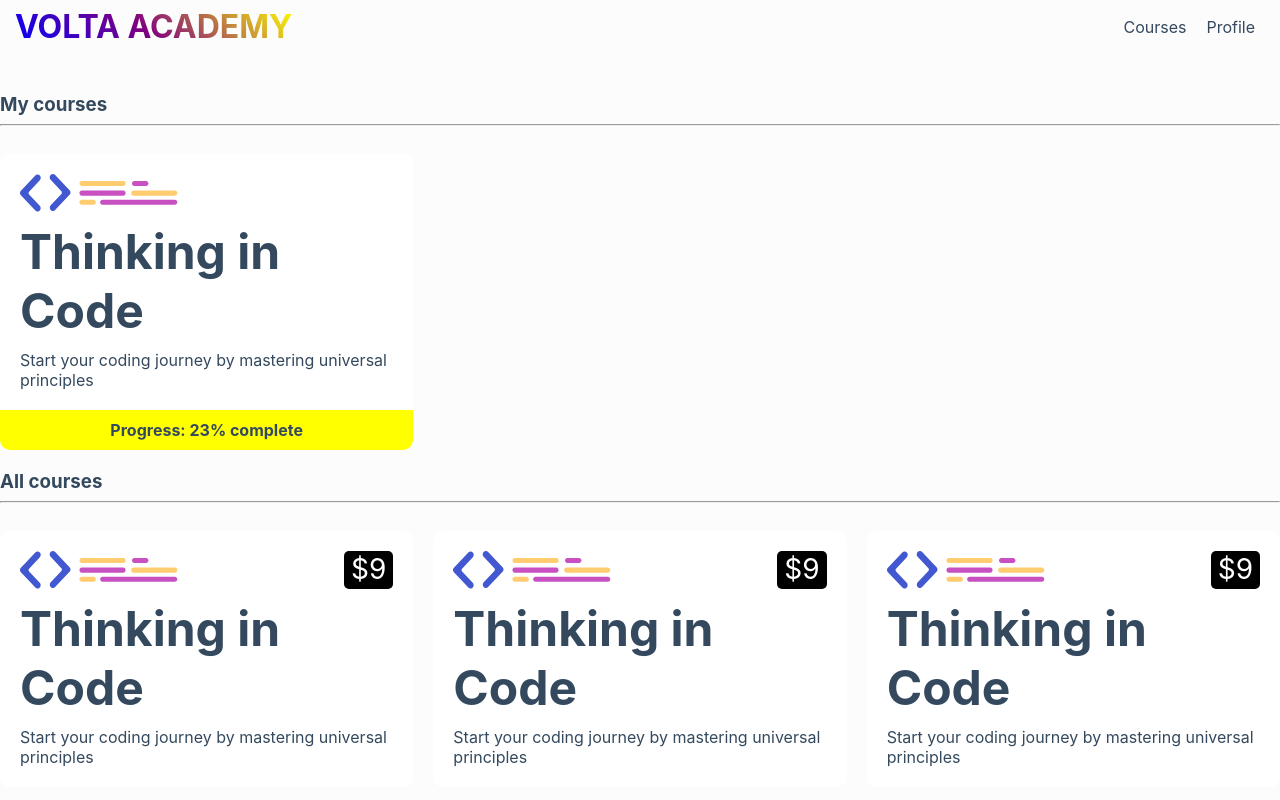
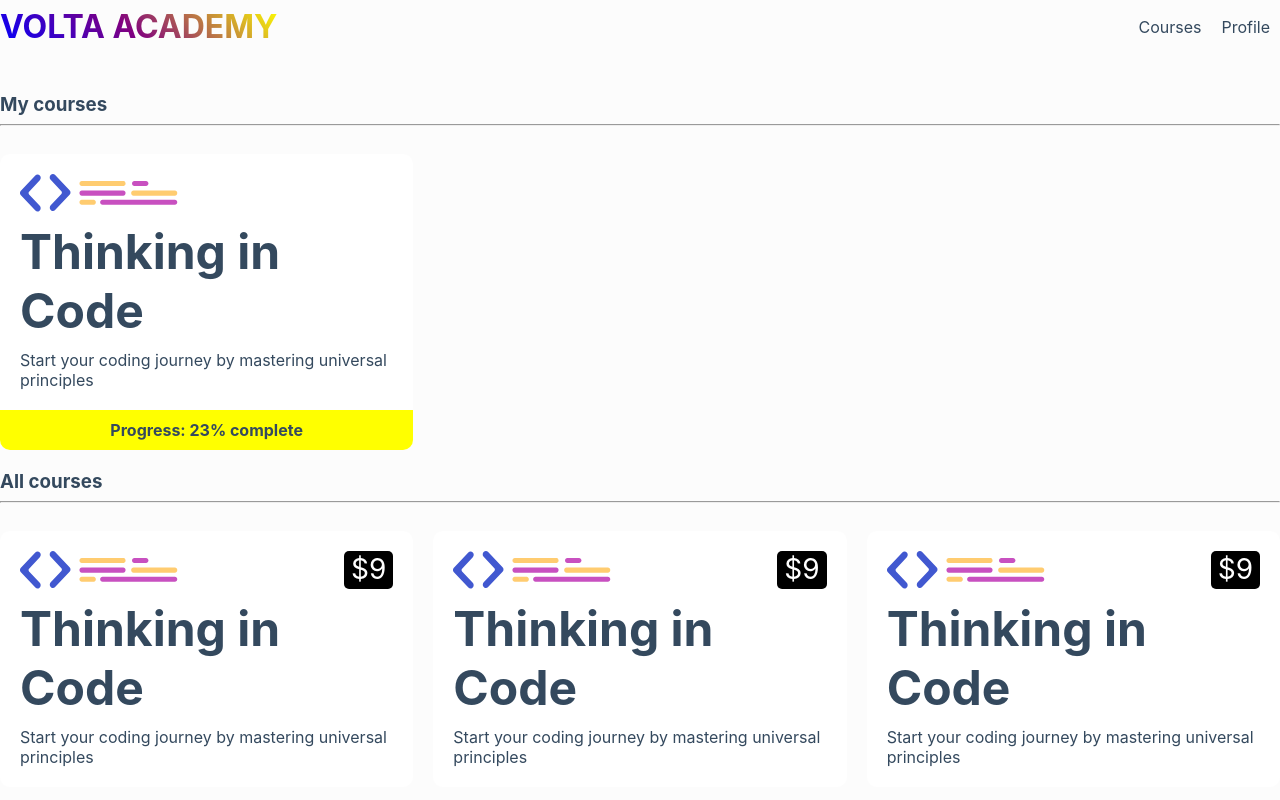
Before and after one commit to scottdomes/volta-next, a Next.js app: page /courses in a window 1280 px wide. Shown: the top 800 px of the page. Built offline with nearby package versions, Linux system fonts and the light colour scheme.

Commit message:
Fix spacing

```diff
--- a/components/CourseHeader.js
+++ b/components/CourseHeader.js
@@ -4,7 +4,7 @@ import Logo from "./Logo";
 import styles from "./styles/CourseHeader.module.css";
 
 const CourseHeader = ({ course }) => {
-  const { price, title, description, progress, isOwned, slug } = course;
+  const { title, progress, slug } = course;
 
   return (
     <div className={styles.container}>
--- a/components/layout/Layout.js
+++ b/components/layout/Layout.js
@@ -10,7 +10,6 @@ const Layout = ({ children, title }) => {
         <link rel="icon" href="/favicon.ico" />
       </Head>
       <Header />
-
       <Content>{children}</Content>
     </div>
   );
--- a/components/layout/LessonLayout.js
+++ b/components/layout/LessonLayout.js
@@ -1,15 +1,16 @@
+import CourseHeader from "components/CourseHeader";
 import Head from "next/head";
 import Header from "../Header";
 import Content from "./Content";
 
-const LessonLayout = ({ children, title }) => {
+const LessonLayout = ({ children, title, course }) => {
   return (
     <div>
       <Head>
         <title>Volta Academy: {title}</title>
         <link rel="icon" href="/favicon.ico" />
       </Head>
-      <Header />
+      <CourseHeader course={course} />
       <Content>{children}</Content>
     </div>
   );
--- a/components/styles/CourseHeader.module.css
+++ b/components/styles/CourseHeader.module.css
@@ -5,7 +5,7 @@
 
 .container {
   box-shadow: drop;
-  padding: 7px 15px;
+  padding: 7px 0;
 }
 
 .inner {
@@ -13,7 +13,8 @@
   justify-content: space-between;
   align-items: center;
   margin: 0 auto;
-  padding: 10px 0;
+  padding-top: 3px;
+  padding-bottom: 3px;
 }
 
 .logoContainer {
@@ -30,6 +31,11 @@
 }
 
 @media small {
+  .inner {
+    padding-top: 5px;
+    padding-bottom: 5px;
+  }
+
   .logo {
     display: none;
   }
@@ -40,6 +46,6 @@
   }
 
   .progress {
-    font-size: .9em;
+    font-size: 0.9em;
   }
 }
--- a/components/styles/Header.module.css
+++ b/components/styles/Header.module.css
@@ -3,7 +3,7 @@
 
 .container {
   box-shadow: drop;
-  padding: 7px 15px;
+  padding: 7px 0;
 }
 
 .inner {
--- a/pages/my/courses/[course]/[lesson].js
+++ b/pages/my/courses/[course]/[lesson].js
@@ -24,7 +24,7 @@ const components = {
 export default function PostPage({ source, frontMatter, course }) {
   const content = hydrate(source, { components });
   return (
-    <LessonLayout title={frontMatter.title}>
+    <LessonLayout title={frontMatter.title} course={course}>
       <div className="post-header">
         <h1>{frontMatter.title}</h1>
         {frontMatter.description && (
--- a/styles/shadows.css
+++ b/styles/shadows.css
@@ -1 +1,2 @@
 @value drop: 0 1px 5px 0 rgba(0, 0, 0, 0.25);
+@value bottomDrop: 0 5px 5px -5px rgb(0 0 0 / 25%);
```
Also changed, not shown: content/thinking-in-code/lesson-1.mdx (+0 -3 lines), 1 other file (tests, documents, lock files or other folders).
